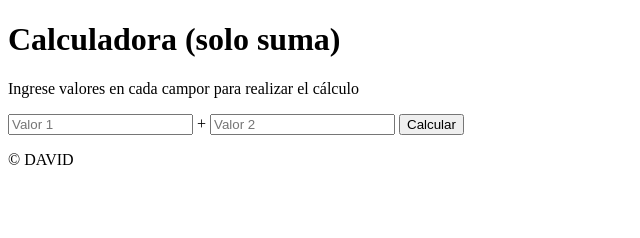
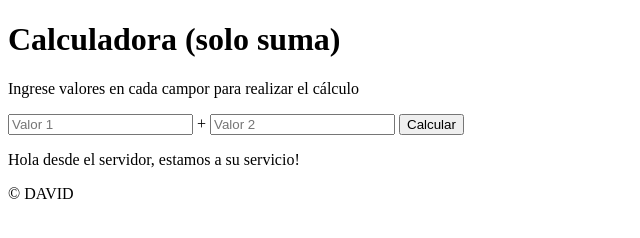
Before and after one commit to davidruizdiaz/sdg_calculadora, a plain HTML site: page index.html in a window 1280 px wide. Shown: the whole page, without its empty margins (0-640 px from the left). Drawn offline with Linux system fonts and the light colour scheme.

Commit message:
Saludo desde el servidor

```diff
--- a/index.html
+++ b/index.html
@@ -20,6 +20,8 @@
 
   <p></p>
 
+  <p>Hola desde el servidor, estamos a su servicio!</p>
+
   <footer>&copy; DAVID</footer>
 
   <script src="js/app.js"></script>
```
